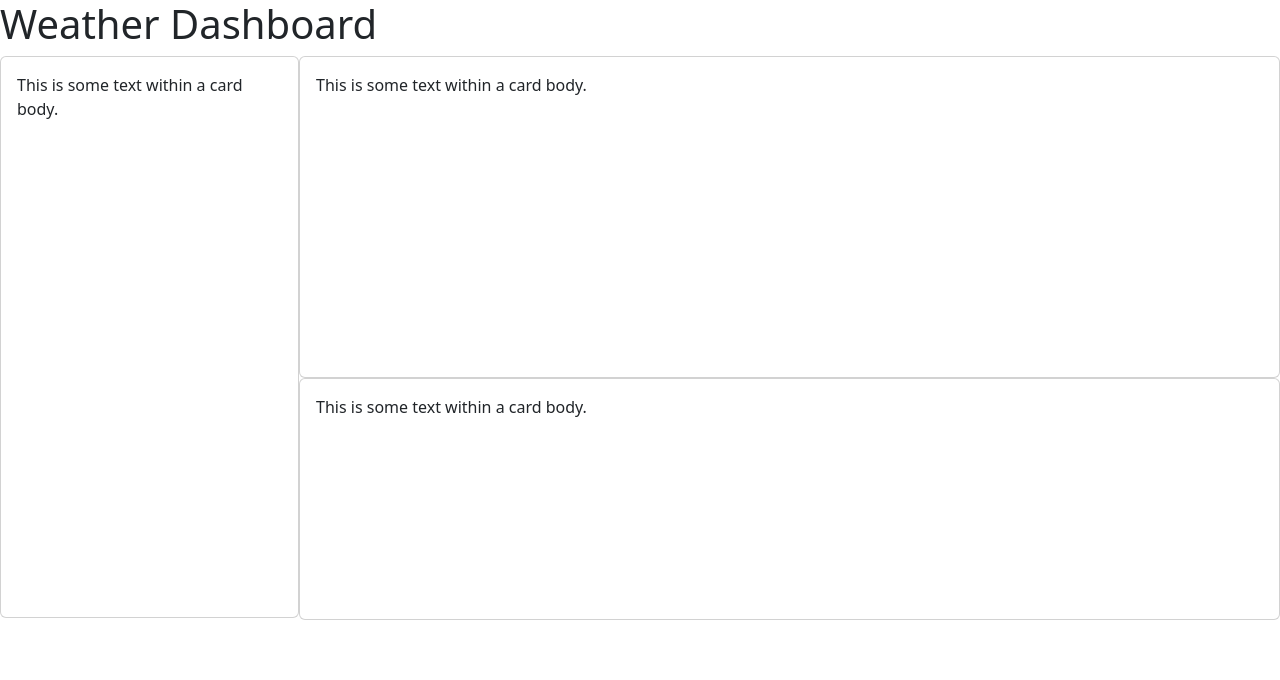
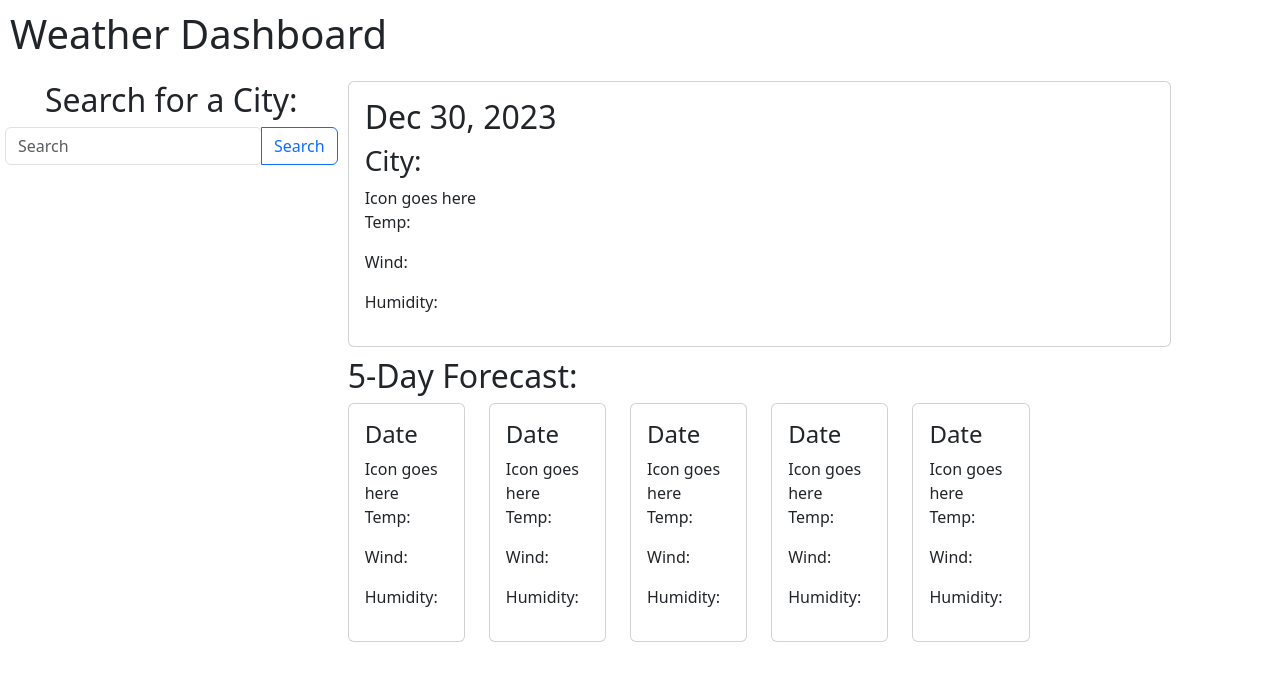
Before and after one commit to yaserhdev/weather-dashboard, a plain HTML site: page index.html in a window 1280 px wide. Drawn offline with nearby package versions, Linux system fonts and the light colour scheme; no server answers.

Commit message:
Finished basic HTML structure and content layout

```diff
--- a/assets/css/style.css
+++ b/assets/css/style.css
@@ -1,20 +1,37 @@
+h1 {
+    padding: 10px;
+    /*text-align: center;*/
+}
+
 main {
     column-count: 2;
     display: flex;
+    padding: 5px;
 }
 
 .search {
-    height: 35rem;
+    /*height: 40rem;*/
+
+}
+
+#today {
+    margin-bottom: 10px;
 }
 
 .today {
-    height: 20rem;
+    /*height: 20rem;*/
 }
 
 .five-day {
-    height: 15rem;
+    /*height: 19rem;*/
+}
+
+.column-1 {
+    /*column-width: 250px;*/
+
 }
 
 .column-2 {
-    column-width: 1000px;
+    /*column-width: 750px;*/
+    padding-left: 10px;
 }
--- a/assets/js/script.js
+++ b/assets/js/script.js
@@ -0,0 +1,13 @@
+var apiKey = '76c78f1c570c57181fd59c9ee28ddb82'
+var url = 'https://api.openweathermap.org/data/2.5/forecast?id=524901&appid=76c78f1c570c57181fd59c9ee28ddb82'
+
+fetch(url)
+    .then(function (response) {
+        return response.json();
+    })
+    .then(function (data) {
+        console.log(data);
+});
+
+var date = dayjs();
+  $('#date-today').text(date.format("MMM D, YYYY"));
--- a/index.html
+++ b/index.html
@@ -13,54 +13,93 @@
         <h1>Weather Dashboard</h1>
     </header>
     <main>
-    <div class="column-1">
-        <div class="card w-90">
-            <div class="card-body search">
-              This is some text within a card body.
+    <div class="column-1 text-center">
+        <div>
+            <h2 class="card-body search">Search for a City:</h2>
+            <div class="input-group">
+              <input type="search" class="form-control rounded" placeholder="Search" aria-label="Search" aria-describedby="search-addon"/>
+              <button type="button" class="btn btn-outline-primary" data-mdb-ripple-init>Search</button>
             </div>
         </div>
     </div>
     <div class="column-2">
-        <div class="card">
-            <div class="card-body today">
-              This is some text within a card body.
+        <div class="card" id="today">
+          <div class="card-body">
+            <h2 class="today" id="date-today"></h2>
+            <h3>City: <span id="city"></span></h3>
+            <div id="icon-today">Icon goes here</div>
+            <p>Temp: <div id="temp-today"></div></p>
+            <p>Wind: <div id="wind-today"></div></p>
+            <p>Humidity: <div id="humidity-today"></div></p>
           </div>
         </div>
+        <div id="five-day">
+            <h2 class="five-day">5-Day Forecast:</h2>
+            <div class="row">
+              <div class="col-sm-2">
                 <div class="card">
-            <div class="card-body five-day">
-              This is some text within a card body.
+                  <div class="card-body">
+                    <h4 class="card-title" id="day-one">Date</h4>
+                    <div id="icon-day-one">Icon goes here</div>
+                    <p>Temp: <div id="temp-day-one"></div></p>
+                    <p>Wind: <div id="wind-day-one"></div></p>
+                    <p>Humidity: <div id="humidity-day-one"></div></p>
                   </div>
                 </div>
               </div>
-    </main>
-
-
-    <!-- <div class="row">
-    <div class="card w-25">
+              <div class="col-sm-2">
+                <div class="card">
                   <div class="card-body">
-          This is some text within a card body.
-        </div>
-      </div>
-      <div class="card w-50">
-        <div class="card-body">
-          This is some text within a card body.
-        </div>
-      </div>
-      <div class="card w-50">
-        <div class="card-body">
-          This is some text within a card body.
+                    <h4 class="card-title" id="day-two">Date</h4>
+                    <div id="icon-day-two">Icon goes here</div>
+                    <p>Temp: <div id="temp-day-two"></div></p>
+                    <p>Wind: <div id="wind-day-two"></div></p>
+                    <p>Humidity: <div id="humidity-day-two"></div></p>
                   </div>
                 </div>
               </div>
-    -->
-    <!-- <div class="container">
-        <div class="row">
-          <div class="col-md-3 border">Search for a City</div>
-          <div class="col-md-3">Today's Forecast</div>
-          <div class="col-md-4 offset-md-3">5 Day Forecast</div>
+              <div class="col-sm-2">
+                <div class="card">
+                  <div class="card-body">
+                    <h4 class="card-title" id="day-three">Date</h4>
+                    <div id="icon-day-three">Icon goes here</div>
+                    <p>Temp: <div id="temp-day-three"></div></p>
+                    <p>Wind: <div id="wind-day-three"></div></p>
+                    <p>Humidity: <div id="humidity-day-three"></div></p>
                   </div>
                 </div>
-    -->
-
+              </div>
+              <div class="col-sm-2">
+                <div class="card">
+                  <div class="card-body">
+                    <h4 class="card-title" id="day-four">Date</h4>
+                    <div id="icon-day-four">Icon goes here</div>
+                    <p>Temp: <div id="temp-day-four"></div></p>
+                    <p>Wind: <div id="wind-day-four"></div></p>
+                    <p>Humidity: <div id="humidity-day-four"></div></p>
+                  </div>
+                </div>
+              </div>
+              <div class="col-sm-2">
+                <div class="card">
+                  <div class="card-body">
+                    <h4 class="card-title" id="day-five">Date</h4>
+                    <div id="icon-day-five">Icon goes here</div>
+                    <p>Temp: <div id="temp-day-five"></div></p>
+                    <p>Wind: <div id="wind-day-five"></div></p>
+                    <p>Humidity: <div id="humidity-day-five"></div></p>
+                  </div>
+                </div>
+              </div>
+            </div>
+        </div>
+    </div>
+    <script src="https://code.jquery.com/jquery-3.4.1.min.js"></script>
+    <script
+      src="https://cdn.jsdelivr.net/npm/dayjs@1.11.3/dayjs.min.js"
+      integrity="sha256-iu/zLUB+QgISXBLCW/mcDi/rnf4m4uEDO0wauy76x7U="
+      crossorigin="anonymous"
+    ></script>
     <script src="https://cdn.jsdelivr.net/npm/bootstrap@5.3.2/dist/js/bootstrap.bundle.min.js" integrity="sha384-C6RzsynM9kWDrMNeT87bh95OGNyZPhcTNXj1NW7RuBCsyN/o0jlpcV8Qyq46cDfL" crossorigin="anonymous"></script>
+    <script src="./assets/js/script.js"></script>
   </body>
```
Lines whose indentation alone changed are shown as unchanged.
